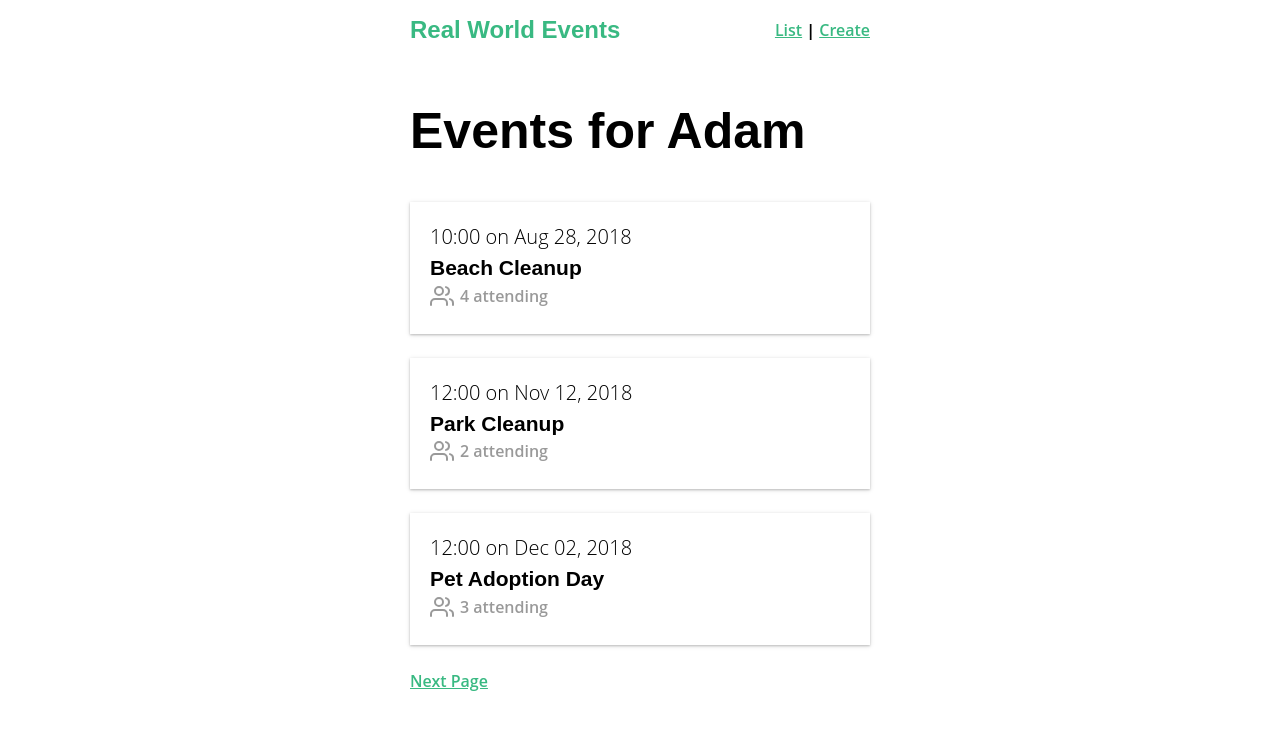
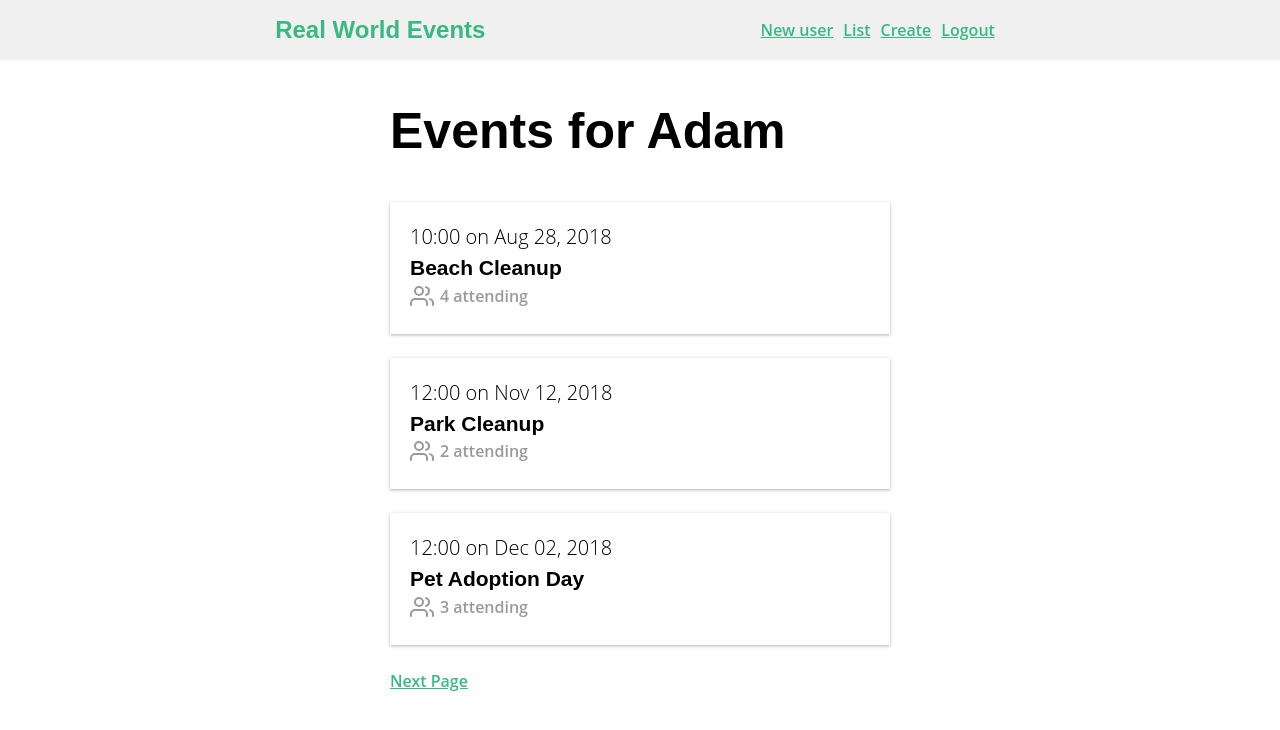
Before and after one commit to LeonardoCaracho/vuejs-basics, a Vue app: page / in a window 1280 px wide. Shown: the top 730 px of the page. Built offline with nearby package versions, Linux system fonts and the light colour scheme; data requests are answered from the project's data file.

Commit message:
some layout changes

```diff
--- a/src/App.vue
+++ b/src/App.vue
@@ -2,7 +2,7 @@
   <div id="app">
     <nav-bar />
     <notification-container />
-    <router-view :key="$route.fullPath" />
+    <router-view class="content" :key="$route.fullPath" />
   </div>
 </template>
 
@@ -18,3 +18,14 @@ export default {
   }
 }
 </script>
+
+<style>
+
+.content {
+  width: 100%;
+  display: flex;
+  flex-direction: column;
+  justify-content: center;
+}
+
+</style>
--- a/src/assets/styles/global.css
+++ b/src/assets/styles/global.css
@@ -13,8 +13,6 @@ line-height: 1.5;
 
 #app {
 box-sizing: border-box;
-width: 500px;
-padding: 0 20px 20px;
 margin: 0 auto;
 }
 
--- a/src/components/NavBar.vue
+++ b/src/components/NavBar.vue
@@ -3,9 +3,10 @@
       <router-link to="/" class="brand">Real World Events</router-link>
 
       <nav>
-        <router-link :to="{name: 'event-list'}">List</router-link>
-        <strong> | </strong>
-        <router-link :to="{name: 'event-create'}">Create</router-link>
+        <router-link style="padding-right: 10px;" :to="{name: 'event-create'}">New user</router-link>
+        <router-link style="padding-right: 10px;" :to="{name: 'event-list'}">List</router-link>
+        <router-link style="padding-right: 10px;" :to="{name: 'event-create'}">Create</router-link>
+        <router-link style="padding-right: 10px;" :to="{name: 'event-create'}">Logout</router-link>
       </nav>
   </div>
 </template>
@@ -17,9 +18,11 @@ export default {}
 <style scoped>
 .nav {
   display: flex;
-  justify-content: space-between;
+  justify-content: space-evenly;
   align-items: center;
   height: 60px;
+  background: #F0F0F0;
+  width: 100%;
 }
 
 .nav > .brand {
--- a/src/views/EventCreate.vue
+++ b/src/views/EventCreate.vue
@@ -176,6 +176,12 @@ export default {
 </script>
 
 <style scoped>
+
+.create-event {
+  width: 500px;
+  margin: auto;
+}
+
 .field {
     margin-bottom: 24px;
 }
--- a/src/views/EventList.vue
+++ b/src/views/EventList.vue
@@ -1,11 +1,13 @@
 <template>
-  <div>
+  <div class="event-list">
     <h1>Events for {{ user.name }}</h1>
     <event-card
       v-for="event in events"
       :key="event.id"
       :event="event"
     />
+
+    <div class="navigation">
       <template v-if="page != 1">
         <router-link :to="{ name: 'event-list', query: { page: page - 1 } }" rel="prev">
           Prev Page
@@ -16,6 +18,7 @@
           Next Page
         </router-link>
       </template>
+    </div>
   </div>
 </template>
 
@@ -63,3 +66,15 @@ export default {
 
 }
 </script>
+
+<style>
+  .event-list {
+    width: 500px;
+    margin: auto;
+  }
+
+  .navigation {
+    display: flex;
+    justify-content: space-between;
+  }
+</style>
--- a/src/views/EventShow.vue
+++ b/src/views/EventShow.vue
@@ -1,5 +1,5 @@
 <template>
-    <div>
+    <div class="event-show">
         <div class="event-header">
             <span class="eyebrow">@{{ event.time }} on {{ event.date | date }}</span>
             <h1 class="title">{{ event.title }}</h1>
@@ -61,4 +61,9 @@ export default {
         padding: 1em 0;
         border-bottom: solid 1px #e5e5e5;
     }
+
+    .event-show {
+        width: 500px;
+        margin: auto;
+    }
 </style>
```
Lines whose indentation alone changed are shown as unchanged.
